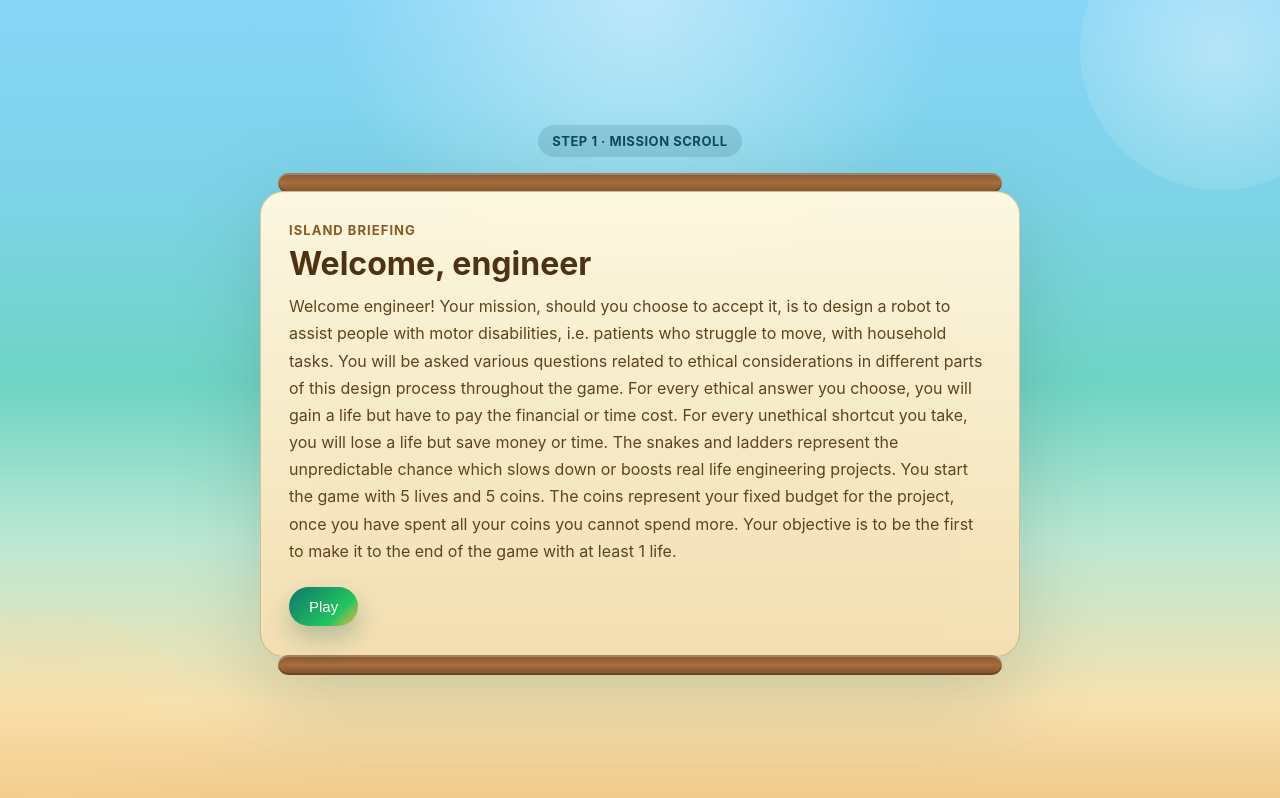
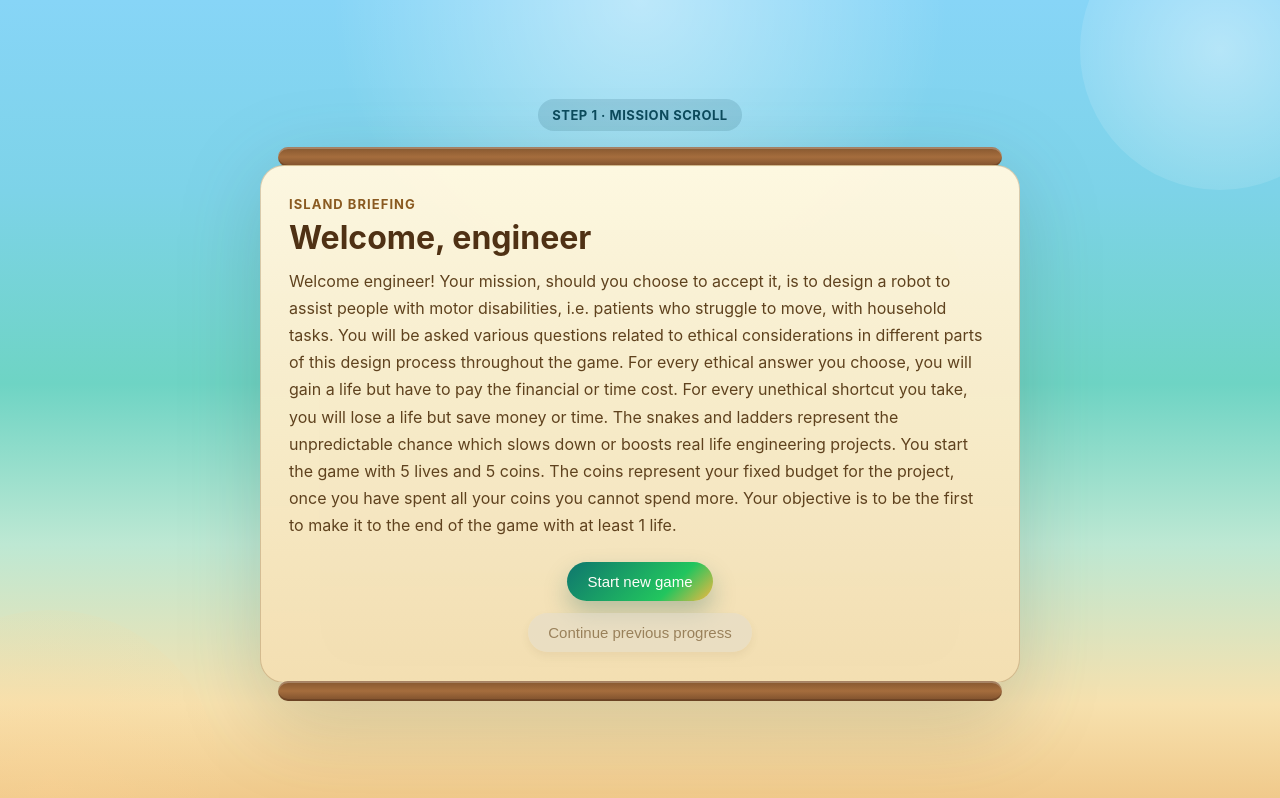
Before and after one commit to ale18V/HPL, a React (Vite) app: page / in a window 1280 px wide. Built offline with nearby package versions, Linux system fonts and the light colour scheme.

Commit message:
fix reopen bug and add continue feature

```diff
--- a/src/App.css
+++ b/src/App.css
@@ -171,7 +171,9 @@ main {
 
 .intro-actions {
   margin-top: 22px;
-  justify-content: flex-start;
+  justify-content: center;
+  align-items: center;
+  flex-direction: column;
 }
 
 .card {
--- a/src/App.tsx
+++ b/src/App.tsx
@@ -607,16 +607,16 @@ function clamp(value: number, min: number, max: number) {
   return Math.max(min, Math.min(max, value))
 }
 
-function loadState(): GameState {
+function loadSavedState(): GameState | null {
   if (typeof window === 'undefined') {
-    return defaultState
+    return null
   }
 
   try {
     const raw = window.localStorage.getItem(STORAGE_KEY)
 
     if (!raw) {
-      return defaultState
+      return null
     }
 
     const parsed = JSON.parse(raw) as Partial<GameState>
@@ -666,7 +666,7 @@ function loadState(): GameState {
         : [],
     }
   } catch {
-    return defaultState
+    return null
   }
 }
 
@@ -683,25 +683,26 @@ function StatusIcons({ current, max, symbol }: { current: number; max: number; s
 }
 
 function App() {
-  const initialState = useMemo(loadState, [])
-  const [phase, setPhase] = useState<Phase>(initialState.phase)
-  const [screen, setScreen] = useState<Screen>(initialState.screen)
-  const [life, setLife] = useState(initialState.life)
-  const [money, setMoney] = useState(initialState.money)
+  const [phase, setPhase] = useState<Phase>(defaultState.phase)
+  const [screen, setScreen] = useState<Screen>(defaultState.screen)
+  const [life, setLife] = useState(defaultState.life)
+  const [money, setMoney] = useState(defaultState.money)
   const [currentQuestionIndex, setCurrentQuestionIndex] = useState<number | null>(
-    initialState.currentQuestionIndex,
+    defaultState.currentQuestionIndex,
   )
   const [revealedOptionIndex, setRevealedOptionIndex] = useState<number | null>(
-    initialState.revealedOptionIndex,
+    defaultState.revealedOptionIndex,
   )
   const [pendingGameOverReason, setPendingGameOverReason] = useState(
-    initialState.pendingGameOverReason,
+    defaultState.pendingGameOverReason,
   )
-  const [gameOverReason, setGameOverReason] = useState(initialState.gameOverReason)
-  const [currentIslandIndex, setCurrentIslandIndex] = useState(initialState.currentIslandIndex)
-  const [islandAnswers, setIslandAnswers] = useState<IslandAnswer[]>(initialState.islandAnswers)
+  const [gameOverReason, setGameOverReason] = useState(defaultState.gameOverReason)
+  const [currentIslandIndex, setCurrentIslandIndex] = useState(defaultState.currentIslandIndex)
+  const [islandAnswers, setIslandAnswers] = useState<IslandAnswer[]>(defaultState.islandAnswers)
   const [showRealExamples, setShowRealExamples] = useState(false)
   const [bridgeSummary, setBridgeSummary] = useState<BridgeSummary | null>(null)
+  const [canContinue, setCanContinue] = useState(() => loadSavedState() !== null)
+  const [hasStartedSession, setHasStartedSession] = useState(false)
 
   const currentIsland = ISLANDS[currentIslandIndex]
   const currentIslandLabel = ISLAND_LABELS[currentIsland]
@@ -719,11 +720,45 @@ function App() {
     [currentQuestion, revealedOptionIndex],
   )
 
+  const applySavedState = (savedState: GameState) => {
+    setPhase(savedState.phase)
+    setScreen(savedState.screen)
+    setLife(savedState.life)
+    setMoney(savedState.money)
+    setCurrentQuestionIndex(savedState.currentQuestionIndex)
+    setRevealedOptionIndex(savedState.revealedOptionIndex)
+    setPendingGameOverReason(savedState.pendingGameOverReason)
+    setGameOverReason(savedState.gameOverReason)
+    setCurrentIslandIndex(savedState.currentIslandIndex)
+    setIslandAnswers(savedState.islandAnswers)
+    setShowRealExamples(false)
+    setBridgeSummary(null)
+  }
+
+  const startFreshGame = () => {
+    setPhase('game')
+    setScreen('main')
+    setLife(MAX_LIFE)
+    setMoney(MAX_MONEY)
+    setCurrentQuestionIndex(null)
+    setRevealedOptionIndex(null)
+    setPendingGameOverReason('')
+    setGameOverReason('')
+    setCurrentIslandIndex(0)
+    setIslandAnswers([])
+    setShowRealExamples(false)
+    setBridgeSummary(null)
+  }
+
   useEffect(() => {
+    if (!hasStartedSession) {
+      return
+    }
+
     window.localStorage.setItem(
       STORAGE_KEY,
       JSON.stringify({
-        phase,
+        phase: phase === 'intro' ? 'game' : phase,
         screen,
         life,
         money,
@@ -735,7 +770,9 @@ function App() {
         islandAnswers,
       } satisfies GameState),
     )
+    setCanContinue(true)
   }, [
+    hasStartedSession,
     phase,
     screen,
     life,
@@ -819,10 +856,28 @@ function App() {
     setScreen('main')
   }
 
-  const startGame = () => {
-    setPhase('game')
-    setScreen('main')
-    setBridgeSummary(null)
+  const startNewGame = () => {
+    setHasStartedSession(true)
+    startFreshGame()
+  }
+
+  const continueSavedGame = () => {
+    const savedState = loadSavedState()
+
+    if (!savedState) {
+      setCanContinue(false)
+      return
+    }
+
+    setHasStartedSession(true)
+    applySavedState({
+      ...savedState,
+      phase: 'game',
+      screen:
+        savedState.screen === 'question' || savedState.screen === 'gameover'
+          ? savedState.screen
+          : 'main',
+    })
   }
 
   const openMissionScroll = () => {
@@ -851,18 +906,8 @@ function App() {
   }
 
   const resetGame = () => {
-    setLife(MAX_LIFE)
-    setMoney(MAX_MONEY)
-    setCurrentQuestionIndex(null)
-    setRevealedOptionIndex(null)
-    setPendingGameOverReason('')
-    setGameOverReason('')
-    setScreen('main')
-    setCurrentIslandIndex(0)
-    setIslandAnswers([])
-    setPhase('game')
-    setShowRealExamples(false)
-    setBridgeSummary(null)
+    setHasStartedSession(true)
+    startFreshGame()
   }
 
   return (
@@ -879,8 +924,15 @@ function App() {
                 <p className="scroll-text">{INTRO_TEXT}</p>
 
                 <div className="intro-actions">
-                  <button onClick={startGame} className="primary-btn">
-                    Play
+                  <button onClick={startNewGame} className="primary-btn">
+                    Start new game
+                  </button>
+                  <button
+                    onClick={continueSavedGame}
+                    className="secondary-btn"
+                    disabled={!canContinue}
+                  >
+                    Continue previous progress
                   </button>
                 </div>
               </div>
```
